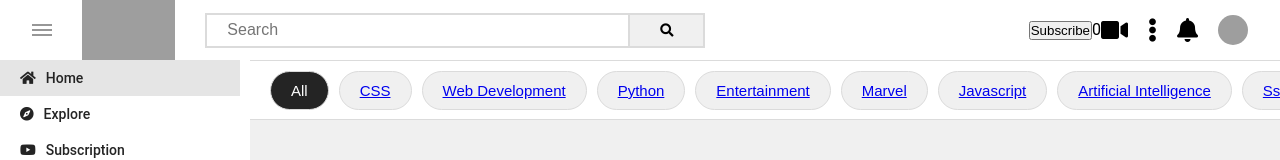
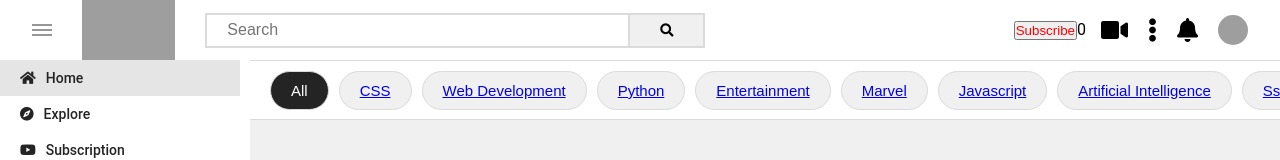
Before and after one commit to lunaticbala/youtube_clone, a plain HTML site: page index.html in a window 1280 px wide. Shown: the top 160 px of the page. Drawn offline with Linux system fonts and the light colour scheme; no server answers; grey boxes are pictures that could not be loaded.

Commit message:
Update style.css

```diff
--- a/style.css
+++ b/style.css
@@ -181,6 +181,17 @@ body{
     overflow-y: hidden;
 }
 
+.sub_count{
+padding-right: 5px;
+margin-right: 10px;
+
+}
+.sub{
+    color: red;
+    width: 20pxs;
+
+}
+
 .filters::-webkit-scrollbar{
     display: none;
 }
```
